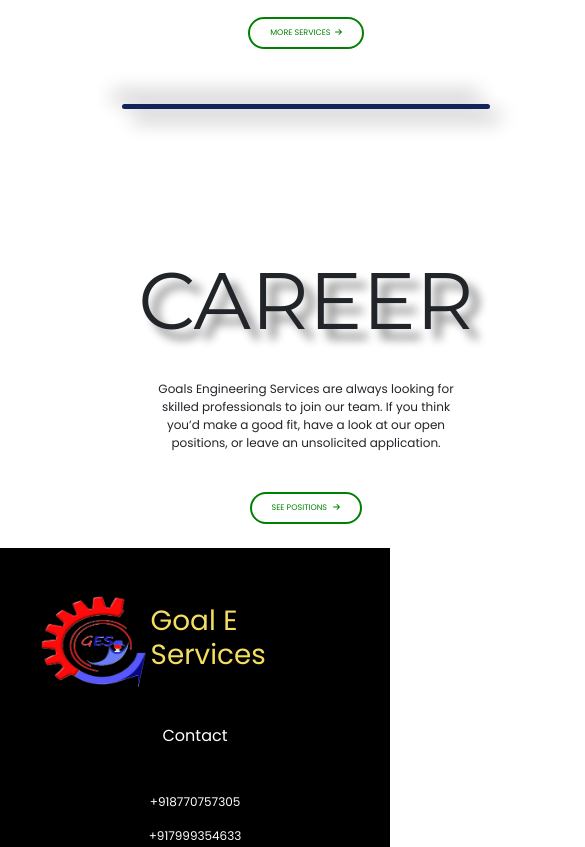
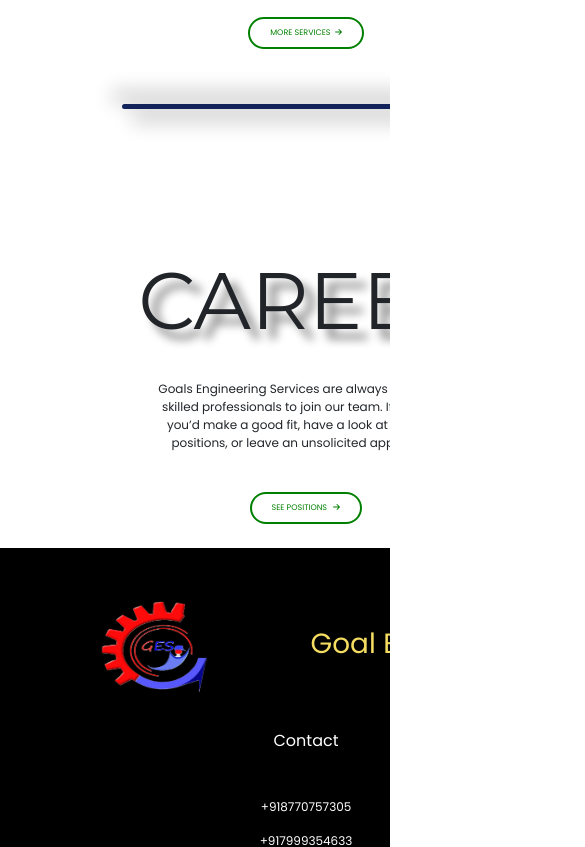
Before and after one commit to atulj10/E-Service, a React (Create React App) app: page / in a window 390 px wide. Shown: the part 3918-4765 px from the top of the page, 585 px wide, since content can reach past the window. Built offline with nearby package versions, Linux system fonts and the light colour scheme; a web font is replaced by a local one.

Commit message:
content addition

```diff
--- a/src/Components/Layout.css
+++ b/src/Components/Layout.css
@@ -32,7 +32,7 @@
 @media only screen and (max-width:600px) {
 
     .main {
-        width: 100%;
+        width: fit-content;
         height: 100%;
     }
     .footer{
--- a/src/index.css
+++ b/src/index.css
@@ -1,6 +1,7 @@
 *{
     scrollbar-width: none;
     font-family: "Poppins",sans-serif;
+    box-sizing: border-box;
 }
 
 body{
@@ -10,3 +11,7 @@ body{
 h1{
     font-family: "Montserrat",sans-serif;
 }
+
+html {
+    overflow-y: scroll; /* Ensures scrollbar is always present */
+}
```
